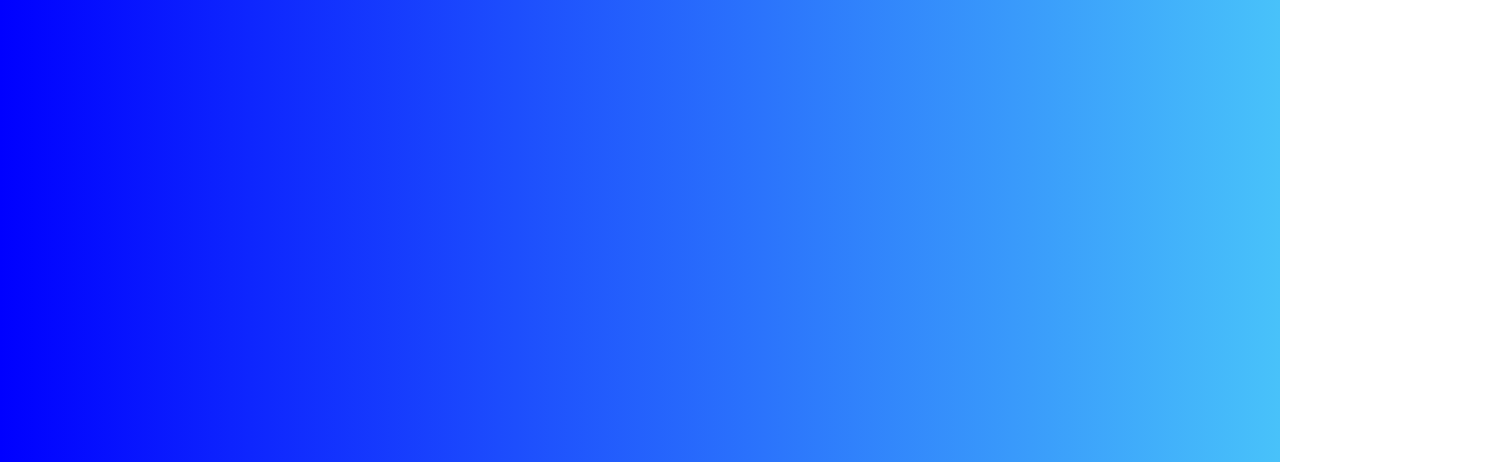
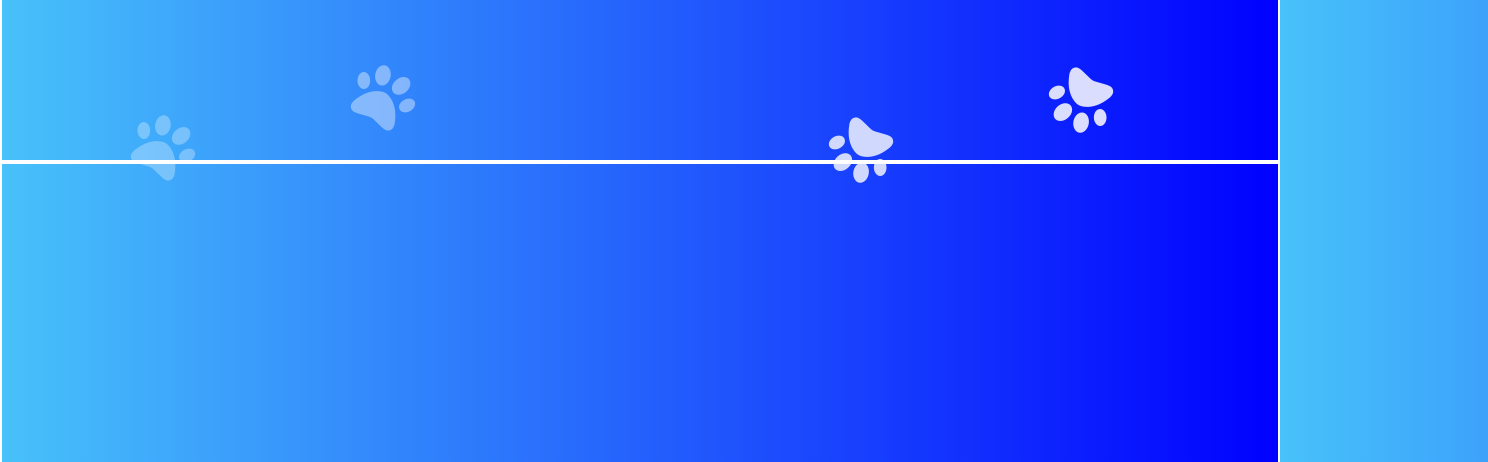
Before and after one commit to dangtruong06/BudgetOtter, a plain HTML site: page public/index.html in a window 1280 px wide. Shown: the part 638-1100 px from the top of the page, 1488 px wide, since content can reach past the window. Drawn offline with Linux system fonts and the light colour scheme.

Commit message:
added paw prints to enhance website's look

```diff
--- a/public/index.html
+++ b/public/index.html
@@ -14,9 +14,12 @@
         <a href="#" style="color: white">Budget Otter</a>
         <i class="fa-solid fa-otter" id="navLogo"></i>
     </div>
+
+    <div id="paw-container"></div>
+
     <section id="home">
         <div class="title-box">
-            <h1>Meet Budgeting Otter</h1>
+            <h1>Meet Budget Otter</h1>
             <h2>Expense Tracking <span>Made Easy</span></h2>
         </div>
 
@@ -30,6 +33,8 @@
     </section>
 
 
+
+
     <section >
 
     </section>
--- a/public/index.js
+++ b/public/index.js
@@ -0,0 +1,46 @@
+const pawContainer = document.getElementById('paw-container');
+
+const pawData1 = [
+  {top: 750, left: 130+700, opacity: 0.8},
+  {top: 700, left: 350+700, opacity: 0.85},
+  {top: 550, left: 240+700, opacity: 0.75},
+  {top: 350, left: 350+700, opacity: 0.6},
+  {top: 300, left: 570+700, opacity: 0.5},
+  {top: 150, left: 490+700, opacity: 0.4},
+  {top: 100, left: 710+700, opacity: 0.3},
+
+
+];
+
+const pawData2 = [
+  {top: 750, left: 130, opacity: 0.3},
+  {top: 700, left: 350, opacity: 0.4},
+  {top: 550, left: 240, opacity: 0.5},
+  {top: 500, left: 460, opacity: 0.3},
+  {top: 330, left: 350, opacity: 0.65},
+  {top: 300, left: 570, opacity: 0.7},
+  {top: 150, left: 490, opacity: 0.8},
+  {top: 100, left: 710, opacity: 0.9}
+]
+
+pawData1.forEach(paw => {
+  const div = document.createElement('div');
+  div.className = 'paws';
+  div.style.top = paw.top + 'px';
+  div.style.left = paw.left + 'px';
+  div.style.opacity = paw.opacity;
+  div.style.transform = 'rotate(210deg)'
+  div.innerHTML = '<i class="fa-solid fa-paw"></i>';
+  pawContainer.appendChild(div);
+});
+
+pawData2.forEach(paw => {
+    const div = document.createElement('div');
+    div.className = 'paws';
+    div.style.top = paw.top + 'px';
+    div.style.left = paw.left + 'px';
+    div.style.opacity = paw.opacity;
+    div.style.transform = 'rotate(30deg)'
+    div.innerHTML = '<i class="fa-solid fa-paw"></i>';
+    pawContainer.appendChild(div);
+  });
--- a/public/style.css
+++ b/public/style.css
@@ -16,16 +16,25 @@
 }
 
 span{
-    color: var(--lighterBlue)
+    color: var(--lighterBlue);
+}
+
+span:hover{
+    display:inline-block;
+    transform:scale(1.1);
+    transition: 0.2s ease-in-out;
+    border-bottom: 2px solid var(--lighterBlue)
+
 }
 
 body{
-    background: linear-gradient(to left, var(--blue), blue) ;
+    background: linear-gradient(to right, var(--blue), blue) ;
 }
 
 section{
     min-height: 100vh;
     padding: 5% 10%;
+    border: 2px solid white;
 }
 
 #home{  /*Home is the section*/
@@ -47,6 +56,7 @@ section{
     gap: 3em
 
 }
+
 div a{
     font-size: 3em;
     font-weight: bold;
@@ -58,7 +68,6 @@ div a{
     font-size: 4em;
     color: white
 }
-
 
 .title-box{
     max-width: 60%;
@@ -94,7 +103,7 @@ div a{
 }
 
 .bx:hover{
-    color: blue;
+    color: var(--lighterBlue);
     transition: 0.2s ease-in-out;
 }
 
@@ -107,3 +116,9 @@ div a{
     position:relative;
 
 }
+
+.paws{
+    position: absolute;
+    color: white;
+    font-size: 4em;
+}
```
Also changed, not shown: 1 other file.
